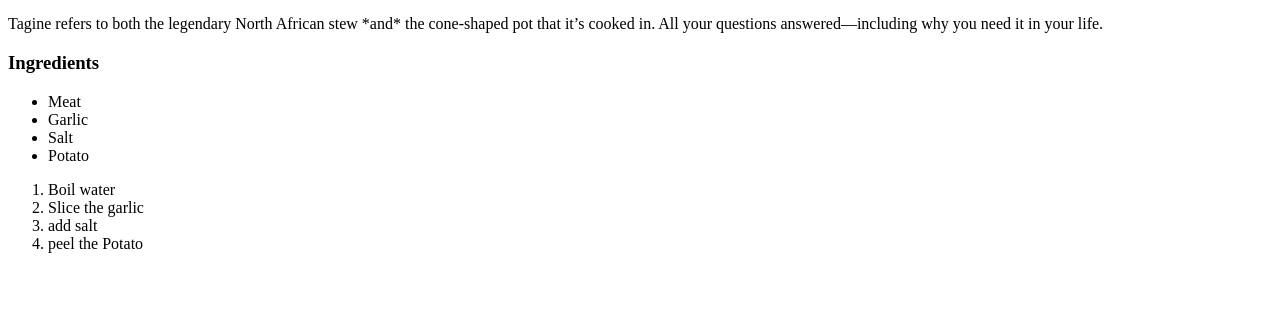
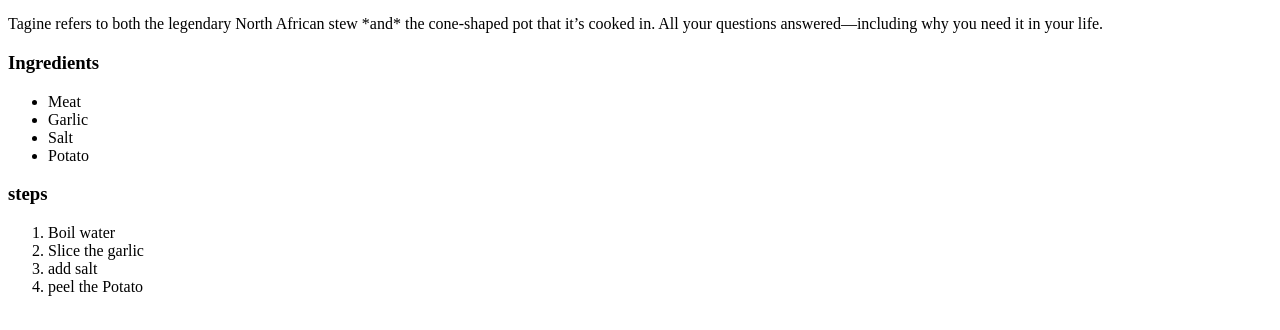
Before and after one commit to saiama/odin-recipes, a plain HTML site: page recipes/tajin.html in a window 1280 px wide. Shown: the part 428-758 px from the top of the page. Drawn offline with Linux system fonts and the light colour scheme.

Commit message:
add the title steps

```diff
--- a/recipes/tajin.html
+++ b/recipes/tajin.html
@@ -17,6 +17,7 @@
         <li>Salt</li>
         <li>Potato</li>
     </ul>
+    <h3>steps</h3>
     <ol>
         <li>Boil water</li>
         <li>Slice the garlic</li>
```
